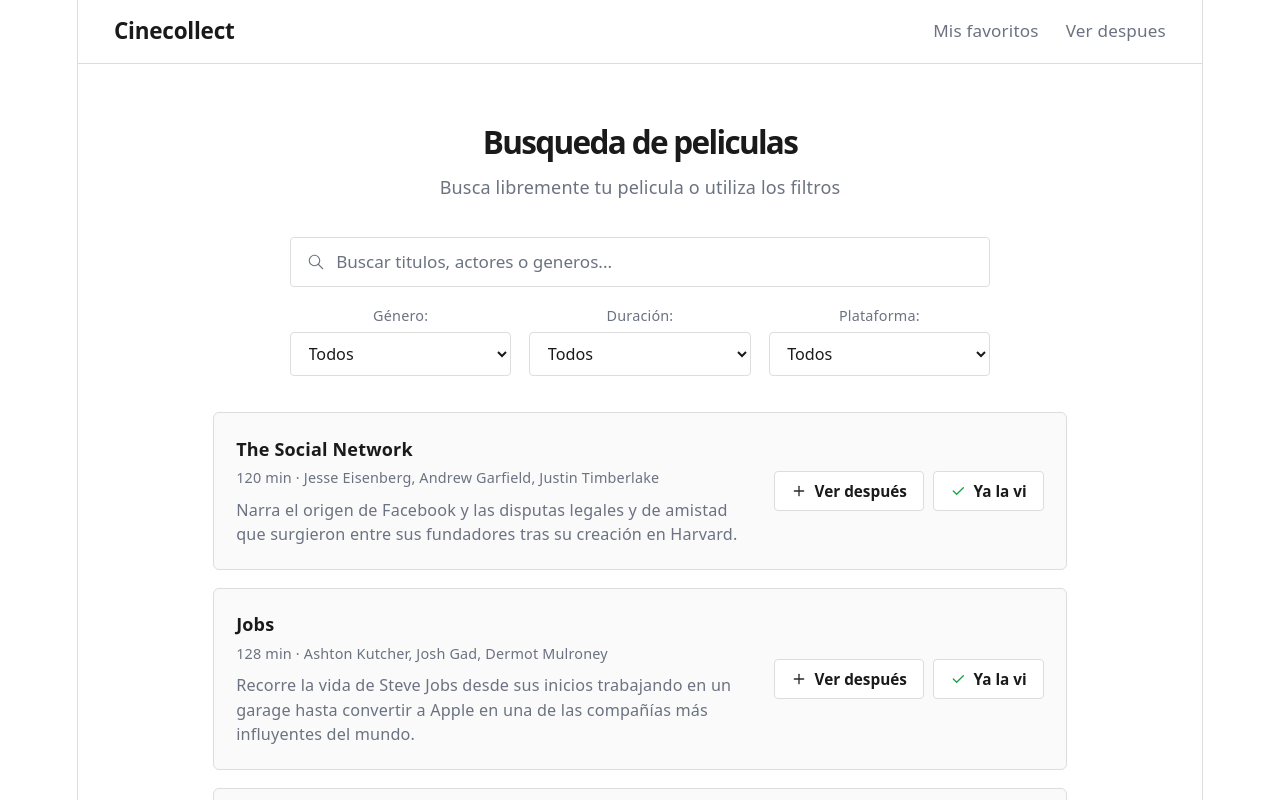
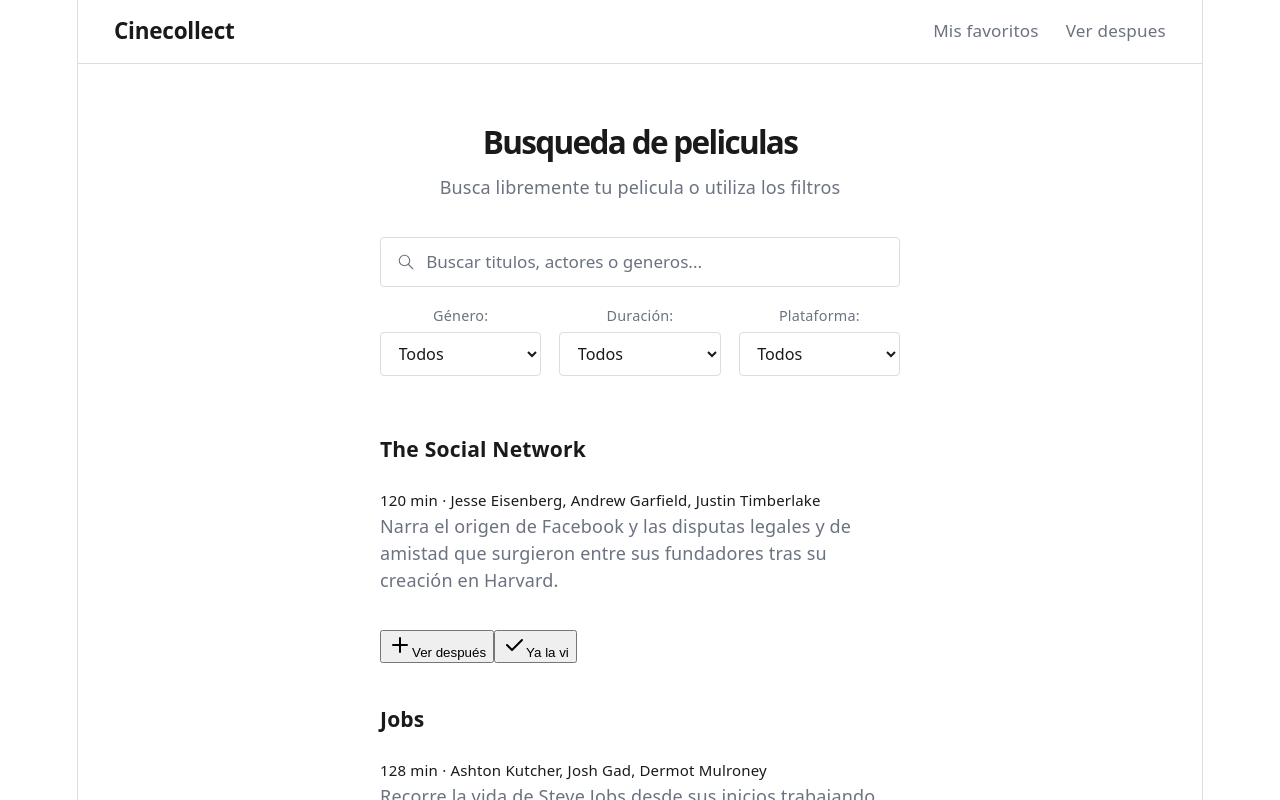
Before and after one commit to floreslog/cinecollect-project, a React (Vite) app in the folder client/: page / in a window 1280 px wide. Shown: the top 800 px of the page. Built offline with nearby package versions, Linux system fonts and the light colour scheme.

Commit message:
fix: remover estilos innecesarios en componente principal

```diff
--- a/client/src/App.css
+++ b/client/src/App.css
@@ -94,7 +94,6 @@ main {
   margin: 0 auto;
   padding: 0 2rem;
 }
-
 
 /*catalogo*/
 
@@ -211,136 +210,6 @@ main {
   text-align: left;
 }
 
-.pelicula-card {
-  display: flex;
-  flex-direction: row;
-  align-items: center;
-  justify-content: space-between;
-  gap: 1rem;
-  background: var(--card);
-  border: 1px solid var(--border);
-  border-radius: 6px;
-  padding: 1.25rem;
-}
-
-.pelicula-contenido {
-  display: flex;
-  flex-direction: column;
-  gap: 0.5rem;
-  flex: 1;
-  min-width: 0;
-}
-
-.pelicula-info h3 {
-  font-family: var(--font-body);
-  font-size: 1rem;
-  font-weight: 600;
-  color: var(--text);
-  margin: 0 0 0.25rem;
-}
-
-.pelicula-info small {
-  display: block;
-  color: var(--text-muted);
-  font-size: 0.8rem;
-}
-
-.pelicula-contenido p {
-  color: var(--text-muted);
-  font-size: 0.9rem;
-  line-height: 1.5;
-  margin: 0;
-}
-
-.pelicula-acciones {
-  display: flex;
-  align-items: center;
-  gap: 0.5rem;
-  flex-shrink: 0;
-}
-
-.btn-ver-despues {
-  display: inline-flex;
-  align-items: center;
-  gap: 0.4rem;
-  white-space: nowrap;
-  padding: 0.5rem 0.9rem;
-  border-radius: 4px;
-  border: 1px solid var(--border);
-  background: var(--bg);
-  color: var(--text);
-  font-family: var(--font-body);
-  font-size: 0.85rem;
-  font-weight: 600;
-  cursor: pointer;
-}
-
-.btn-ver-despues svg {
-  width: 16px;
-  height: 16px;
-  color: var(--blue);
-}
-
-.btn-ver-despues:hover,
-.btn-ver-despues:focus-visible {
-  border-color: var(--blue);
-  color: var(--blue);
-}
-
-.btn-ver-despues.activo {
-  background: var(--blue);
-  border-color: var(--blue);
-  color: var(--on-accent);
-  cursor: default;
-}
-
-.btn-ver-despues.activo svg {
-  color: var(--on-accent);
-}
-
-.btn-visto {
-  display: inline-flex;
-  align-items: center;
-  gap: 0.4rem;
-  white-space: nowrap;
-  padding: 0.5rem 0.9rem;
-  border-radius: 4px;
-  border: 1px solid var(--border);
-  background: var(--bg);
-  color: var(--text);
-  font-family: var(--font-body);
-  font-size: 0.85rem;
-  font-weight: 600;
-  cursor: pointer;
-}
-
-.btn-visto svg {
-  width: 16px;
-  height: 16px;
-  color: var(--green);
-}
-
-.btn-visto:hover,
-.btn-visto:focus-visible {
-  border-color: var(--green);
-  color: var(--green);
-}
-
-.btn-visto.activo {
-  background: var(--green);
-  border-color: var(--green);
-  color: var(--bg);
-}
-
-.btn-visto.activo svg {
-  color: var(--bg);
-}
-
-.btn-visto:disabled {
-  opacity: 0.6;
-  cursor: default;
-}
-
 .paginacion {
   list-style: none;
   display: flex;
```
